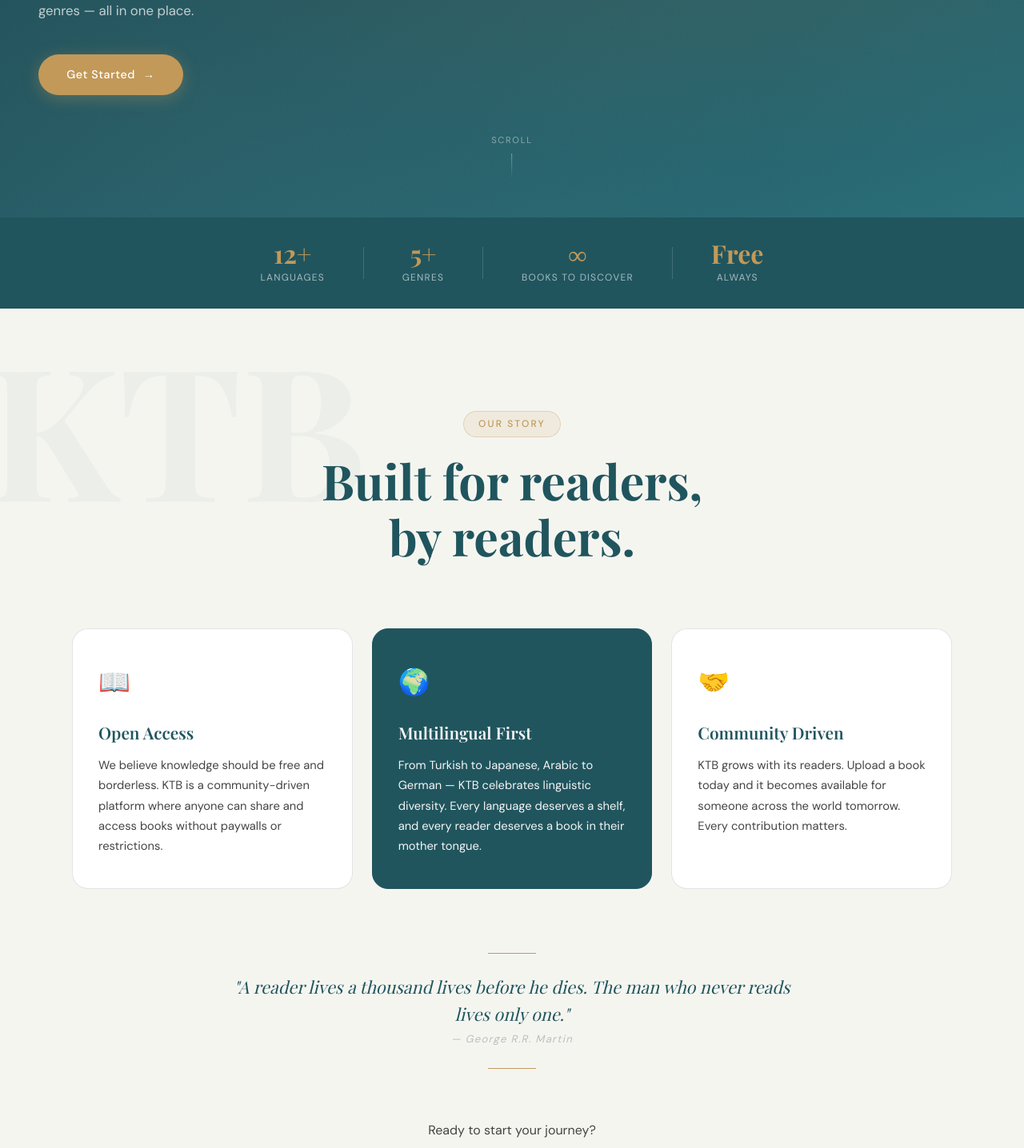
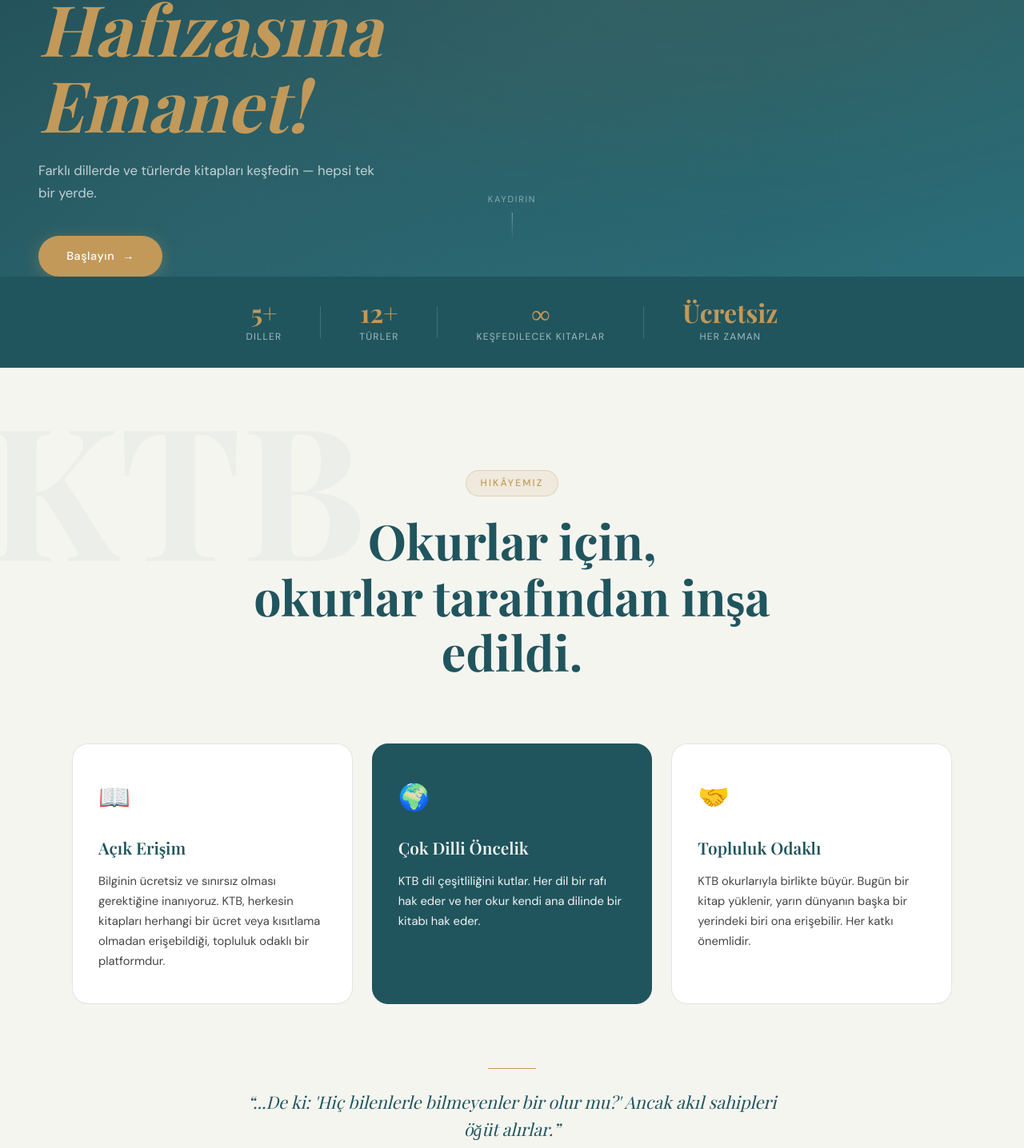
Before and after one commit to hafsaahabib/KTB, a React (Create React App) app: page / in a window 1280 px wide. Shown: the part 528-1964 px from the top of the page at 80% size. Built offline with nearby package versions, Linux system fonts and the light colour scheme; a web font is replaced by a local one.

Commit message:
Update Home.js

```diff
--- a/src/pages/Home.js
+++ b/src/pages/Home.js
@@ -48,16 +48,16 @@ export default function Home() {
       <section className="hero" ref={heroRef}>
         <div className="hero__noise" />
         <div className="hero__content">
-          <p className="hero__eyebrow">Your Digital Library</p>
+          <p className="hero__eyebrow">...</p>
+
           <h1 className="hero__title">
-            Every Story<br />
-            <em>Deserves a Home</em>
+            Geçmişin Kadim Bilgeliği,<br />
+            <em> Geleceğin Dijital Hafızasına Emanet!</em>
           </h1>
           <p className="hero__sub">
-            Upload, share, and discover books across languages and genres — all in one place.
-          </p>
+          Farklı dillerde ve türlerde kitapları keşfedin — hepsi tek bir yerde.          </p>
           <Link to="/language" className="btn btn--primary">
-            Get Started
+            Başlayın
             <span className="btn__arrow">→</span>
           </Link>
         </div>
@@ -68,15 +68,15 @@ export default function Home() {
             <span>🇹🇷</span><p>Türkçe</p>
           </div>
           <div className="hero__card hero__card--2">
-            <span>🇬🇧</span><p>English</p>
+            <span>🇰🇬</span><p>Кыргызча</p>
           </div>
           <div className="hero__card hero__card--3">
-            <span>🇩🇪</span><p>Deutsch</p>
+            <span>🇺🇿</span><p>Oʻzbekcha</p>
           </div>
         </div>
 
         <div className="hero__scroll-hint">
-          <span>Scroll</span>
+          <span>Kaydırın</span>
           <div className="hero__scroll-line" />
         </div>
       </section>
@@ -84,19 +84,19 @@ export default function Home() {
       {/* ── STATS STRIP ── */}
       <div className="stats-strip">
         <div className="stats-strip__item">
-          <strong>12+</strong><span>Languages</span>
+          <strong>5+</strong><span>Diller</span>
         </div>
         <div className="stats-strip__divider" />
         <div className="stats-strip__item">
-          <strong>5+</strong><span>Genres</span>
+          <strong>12+</strong><span>Türler</span>
         </div>
         <div className="stats-strip__divider" />
         <div className="stats-strip__item">
-          <strong>∞</strong><span>Books to Discover</span>
+          <strong>∞</strong><span>Keşfedilecek Kitaplar</span>
         </div>
         <div className="stats-strip__divider" />
         <div className="stats-strip__item">
-          <strong>Free</strong><span>Always</span>
+          <strong>Ücretsiz</strong><span>Her Zaman</span>
         </div>
       </div>
 
@@ -105,40 +105,40 @@ export default function Home() {
         <div className="about__bg-text">KTB</div>
 
         <div className="about__header reveal">
-          <div className="about__tag">Our Story</div>
+          <div className="about__tag">Hikâyemiz</div>
           <h2 className="about__title">
-            Built for readers,<br />by readers.
+            Okurlar için,<br />okurlar tarafından inşa edildi.
           </h2>
         </div>
 
         <div className="about__grid">
           <div className="about__card reveal">
             <div className="about__card-icon">📖</div>
-            <h3>Open Access</h3>
+            <h3>Açık Erişim</h3>
             <p>
-              We believe knowledge should be free and borderless. KTB is a
-              community-driven platform where anyone can share and access books
-              without paywalls or restrictions.
+             Bilginin ücretsiz ve sınırsız olması gerektiğine inanıyoruz.
+             KTB, herkesin kitapları herhangi bir ücret veya kısıtlama olmadan
+             erişebildiği, topluluk odaklı bir platformdur.
             </p>
           </div>
 
           <div className="about__card about__card--accent reveal">
             <div className="about__card-icon">🌍</div>
-            <h3 style={{color: 'whitesmoke'}}>Multilingual First</h3>
+            <h3 style={{color: 'whitesmoke'}}>Çok Dilli Öncelik</h3>
             <p style={{color: 'whitesmoke'}}>
-              From Turkish to Japanese, Arabic to German — KTB celebrates
-              linguistic diversity. Every language deserves a shelf, and every
-              reader deserves a book in their mother tongue.
+            KTB dil çeşitliliğini kutlar.
+            Her dil bir rafı hak eder ve her okur kendi ana dilinde bir kitabı hak
+            eder.
             </p>
           </div>
 
           <div className="about__card reveal">
             <div className="about__card-icon">🤝</div>
-            <h3>Community Driven</h3>
+            <h3>Topluluk Odaklı</h3>
             <p>
-              KTB grows with its readers. Upload a book today and it becomes
-              available for someone across the world tomorrow. Every contribution
-              matters.
+            KTB okurlarıyla birlikte büyür. Bugün bir kitap yüklenir,
+            yarın dünyanın başka bir yerindeki biri ona erişebilir.
+            Her katkı önemlidir.
             </p>
           </div>
         </div>
@@ -146,24 +146,23 @@ export default function Home() {
         <div className="about__mission reveal">
           <div className="about__mission-line" />
           <blockquote>
-            "A reader lives a thousand lives before he dies. The man who never
-            reads lives only one."
+           “...De ki: 'Hiç bilenlerle bilmeyenler bir olur mu?' Ancak akıl sahipleri öğüt alırlar.”
           </blockquote>
-          <cite>— George R.R. Martin</cite>
+          <cite>— Zümer Suresi, 9. Ayet</cite>
           <div className="about__mission-line" />
         </div>
 
         <div className="about__cta reveal">
-          <p>Ready to start your journey?</p>
+          <p>Yolculuğunuza başlamaya hazır mısınız?</p>
           <Link to="/language" className="btn btn--outline">
-            Browse Languages →
+            Dilleri Keşfet →
           </Link>
         </div>
       </section>
 
         <footer className="footer">
             <div className="footer__brand">KTB</div>
-            <p className="footer__copy">© 2026 DIJITAL KITABISTAN. Built with ❤️ for readers everywhere.</p>
+            <p className="footer__copy">© 2026 DIJITAL KITABISTAN. Dünyanın her yerindeki okurlar için ❤️ ile hazırlandı.</p>
             <a href="mailto:contact@KTB.com" className="footer__email">contact@KTB.com</a>
       </footer>
     </div>
```
